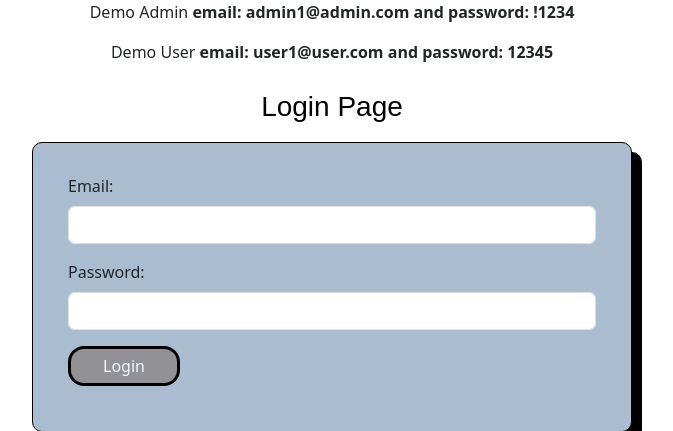
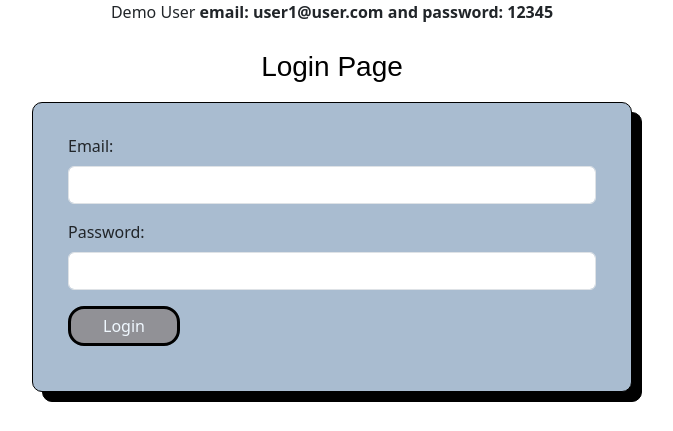
Before and after one commit to stavrosan/Pet-adoption-platform, a PHP site: page /user/login.php in a window 1280 px wide. Shown: the part 68-499 px from the top of the page, without its empty margins (308-981 px from the left). Run offline with PHP 8.4, Linux system fonts and the light colour scheme; some web fonts are replaced.

Commit message:
demo user

```diff
--- a/user/login.php
+++ b/user/login.php
@@ -110,7 +110,6 @@ if(isset($_POST["login"])){
 <?php require_once '../components/navbar.php';?>
 
 <div class="container">
-<p class="text-center">Demo Admin <strong>email: admin1@admin.com and password: !1234</strong></p>
 <p class="text-center">Demo User  <strong>email: user1@user.com and password: 12345</strong></p>
 <h3 class="all text-center mt-3">Login Page</h3>
 <form action="" method="POST" class="mx-auto form" style="max-width:600px; padding: 15px 35px 45px;">
```
